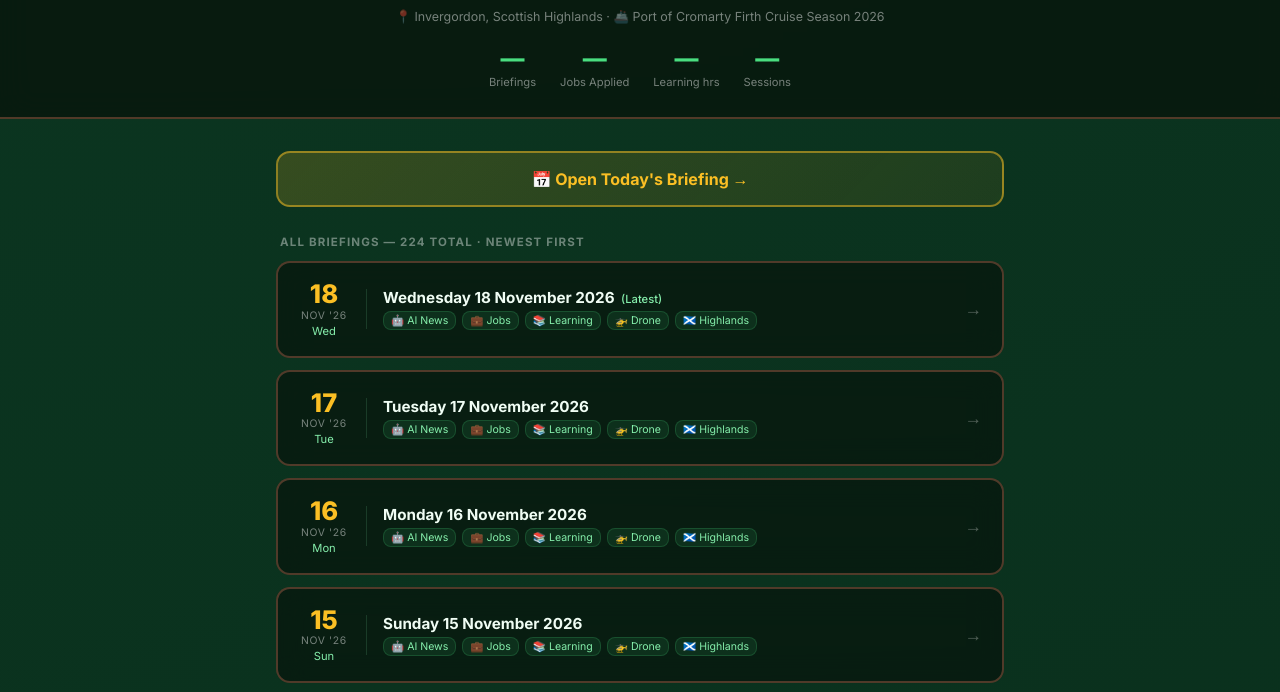
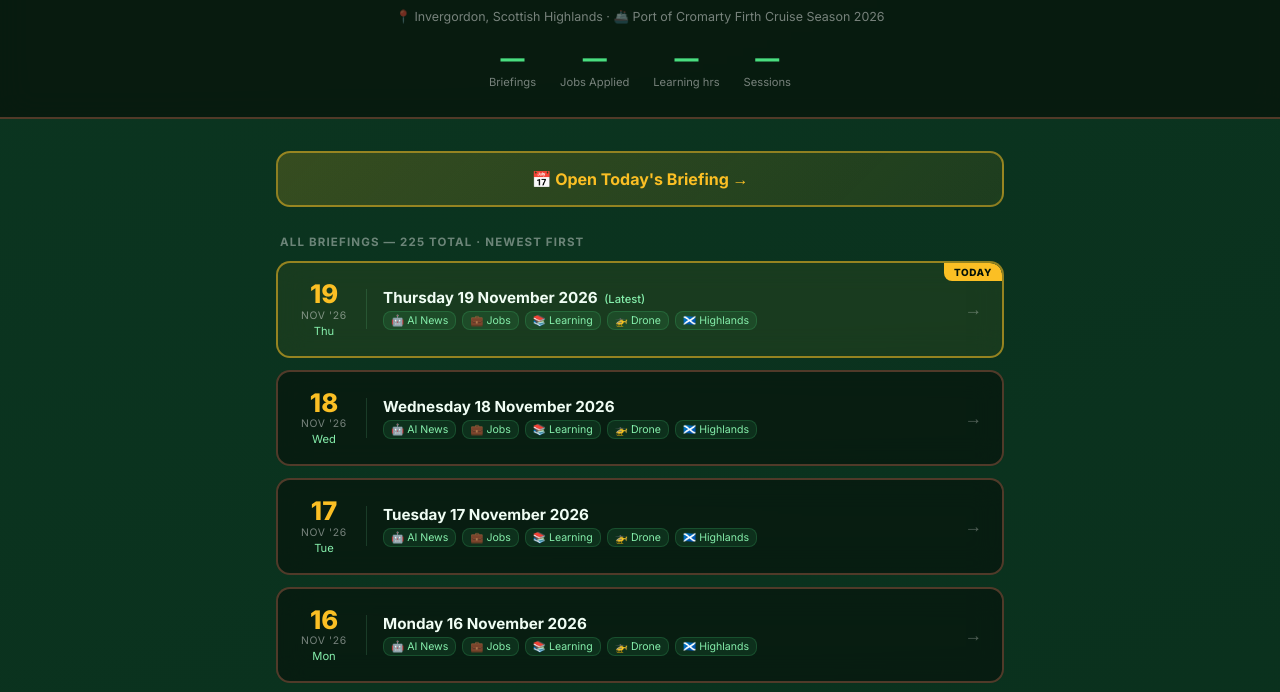
Before and after one commit to steve-ai-stuff/daily-briefing, a plain HTML site: page index.html in a window 1280 px wide. Shown: the part 101-793 px from the top of the page. Drawn offline with Linux system fonts and the light colour scheme.

Commit message:
Update index — 225 briefings

```diff
--- a/index.html
+++ b/index.html
@@ -111,6 +111,7 @@ footer{text-align:center;color:rgba(255,255,255,0.25);font-size:0.75rem;padding-
 // Add new entries here each time a new briefing is generated.
 // JavaScript will parse dates and sort newest-first automatically.
 var BRIEFINGS = [
+  ["19", "11", "2026", "Daily-Briefing_19-11-2026.html"],
   ["18", "11", "2026", "Daily-Briefing_18-11-2026.html"],
   ["17", "11", "2026", "Daily-Briefing_17-11-2026.html"],
   ["16", "11", "2026", "Daily-Briefing_16-11-2026.html"],
```
